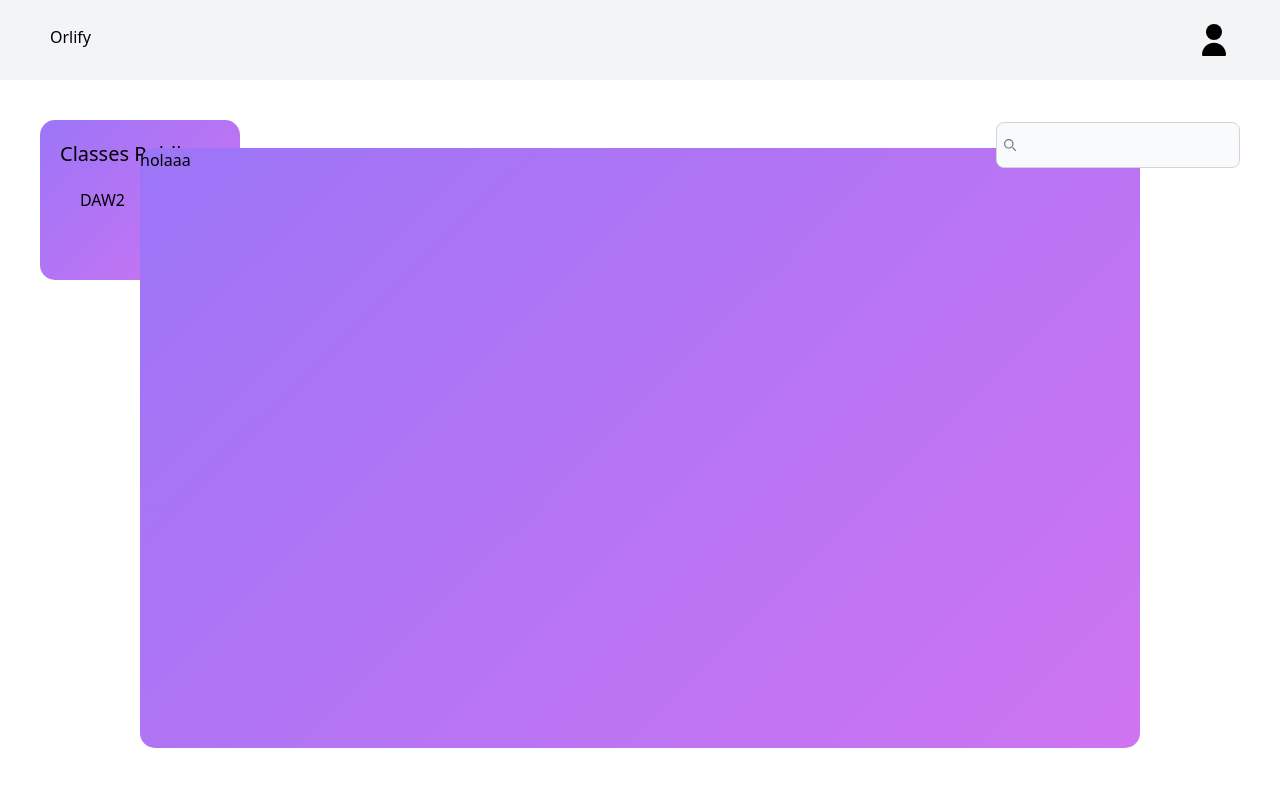
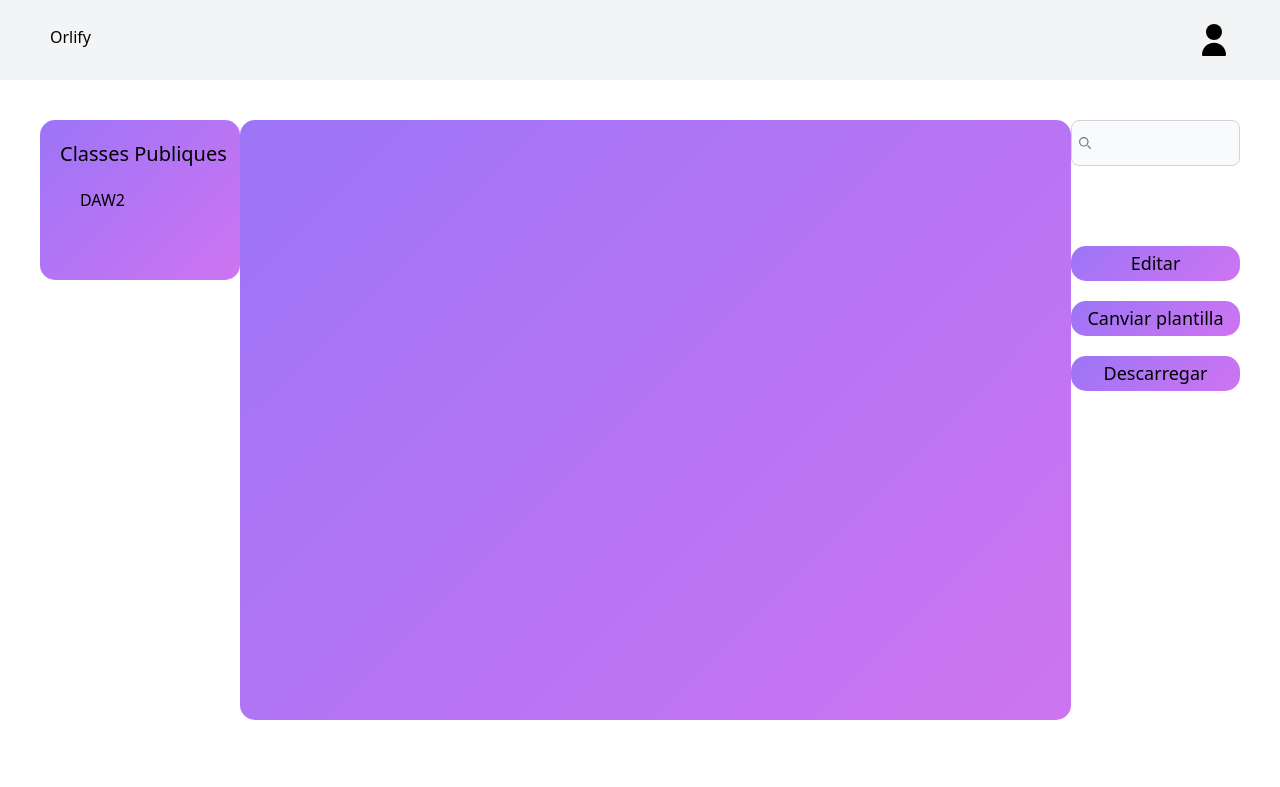
Before and after one commit to remmko/Orlify, a PHP site: page /App/Views/index.php in a window 1280 px wide. Shown: the top 787 px of the page. Run offline with PHP 8.4, Linux system fonts and the light colour scheme.

Commit message:
#5 template

```diff
--- a/App/Views/index.php
+++ b/App/Views/index.php
@@ -13,7 +13,7 @@
     <link rel="stylesheet" href="/css/index.css">
 </head>
 
-<body>
+<body class="overflow-hidden">
 
     <?php require_once("nav.php") ?>
 
@@ -21,6 +21,7 @@
 
     <div class="mx-auto p-10 grid-container">
         <!-- Side Navbar -->
+        <div class="sidebar">
             <div class="left-menu text-xl">
                 <ul>
                     <li>Classes Publiques</li>
@@ -30,10 +31,12 @@
                     <br>
                 </ul>
             </div>
+        </div>
+
 
         <!-- Central -->
         <div class="central">
-            holaaa
+
         </div>
 
         <!-- Right Buttons -->
@@ -55,6 +58,18 @@
 
             </form>
 
+            <div class="edit">
+                <button>Editar</button>
+            </div>
+
+            <div class="template">
+                <button>Canviar plantilla</button>
+            </div>
+
+            <div class="download">
+                <button>Descarregar</button>
+            </div>
+
         </div>
     </div>
 
--- a/public/css/index.css
+++ b/public/css/index.css
@@ -1,26 +1,17 @@
 /* ######### GRID */
 .grid-container {
-    display: grid;
-    grid-template-columns: auto 1fr auto;
-    gap: 20px;
+    display: flex;
+    justify-content: space-between;
     align-items: center;
-}
-
-.left-menu {
-    grid-column: 1;
-}
-
-.central {
-    grid-column: 2;
-}
-
-.right-buttons {
-    grid-column: 3;
 }
 
 
 
 /* ########## Sidebar */
+.sidebar {
+    height: 600px;
+}
+
 .left-menu {
     background: linear-gradient(
         135deg,
@@ -28,6 +19,7 @@
         #ce74f1
     );
     width: 200px;
+    height: auto;
     border-radius: 15px;
     cursor: pointer;
 }
@@ -39,33 +31,50 @@
 
 /* ########## Central */
 .central {
-    position: absolute;
-    top: 56%;
-    left: 50%;
-    transform: translate(-50%, -50%);
     background: linear-gradient(
         135deg,
         #9c75f7,
         #ce74f1
     );
     height: 600px;
-    width: 1000px;
+    max-width: 1000px;
+    width: 100%;
     border-radius: 15px;
 }
 
 
 /* ######### Right Buttons */
 .right-buttons {
+    border-radius: 15px;
+    cursor: pointer;
+    height: 600px;
+}
+
+.edit button {
     background: linear-gradient(
         135deg,
         #9c75f7,
         #ce74f1
     );
+    font-size: 18px;
+    margin-top: 80px;
+    height: 35px;
+    max-width: 234px;
+    width: 100%;
     border-radius: 15px;
-    cursor: pointer;
-    display: flex;
-    flex-wrap: nowrap;
-    justify-content: center;
-    align-items: baseline;
-    margin-top: -110px;
 }
+
+.template button,
+.download button {
+    background: linear-gradient(
+        135deg,
+        #9c75f7,
+        #ce74f1
+    );
+    font-size: 18px;
+    margin-top: 20px;
+    height: 35px;
+    max-width: 234px;
+    width: 100%;
+    border-radius: 15px;
+}
--- a/public/main.css
+++ b/public/main.css
@@ -607,35 +575,17 @@ video {
 .h-20 {
   height: 5rem;
 }
-.h-4 {
-  height: 1rem;
-}
 .h-3 {
   height: 0.75rem;
 }
-.w-full {
-  width: 100%;
-}
-.w-20 {
-  width: 5rem;
-}
-.w-14 {
-  width: 3.5rem;
-}
-.w-12 {
-  width: 3rem;
-}
-.w-10 {
-  width: 2.5rem;
+.w-3 {
+  width: 0.75rem;
 }
 .w-8 {
   width: 2rem;
 }
-.w-4 {
-  width: 1rem;
-}
-.w-3 {
-  width: 0.75rem;
+.w-full {
+  width: 100%;
 }
 .max-w-sm {
   max-width: 24rem;
@@ -660,11 +607,11 @@ video {
   margin-top: calc(1.5rem * calc(1 - var(--tw-space-y-reverse)));
   margin-bottom: calc(1.5rem * var(--tw-space-y-reverse));
 }
+.overflow-hidden {
+  overflow: hidden;
+}
 .rounded-lg {
   border-radius: 0.5rem;
-}
-.rounded-md {
-  border-radius: 0.375rem;
 }
 .border {
   border-width: 1px;
```
Also changed, not shown: other parts of public/main.css (+27 -76 lines). Lines whose indentation alone changed are shown as unchanged.
